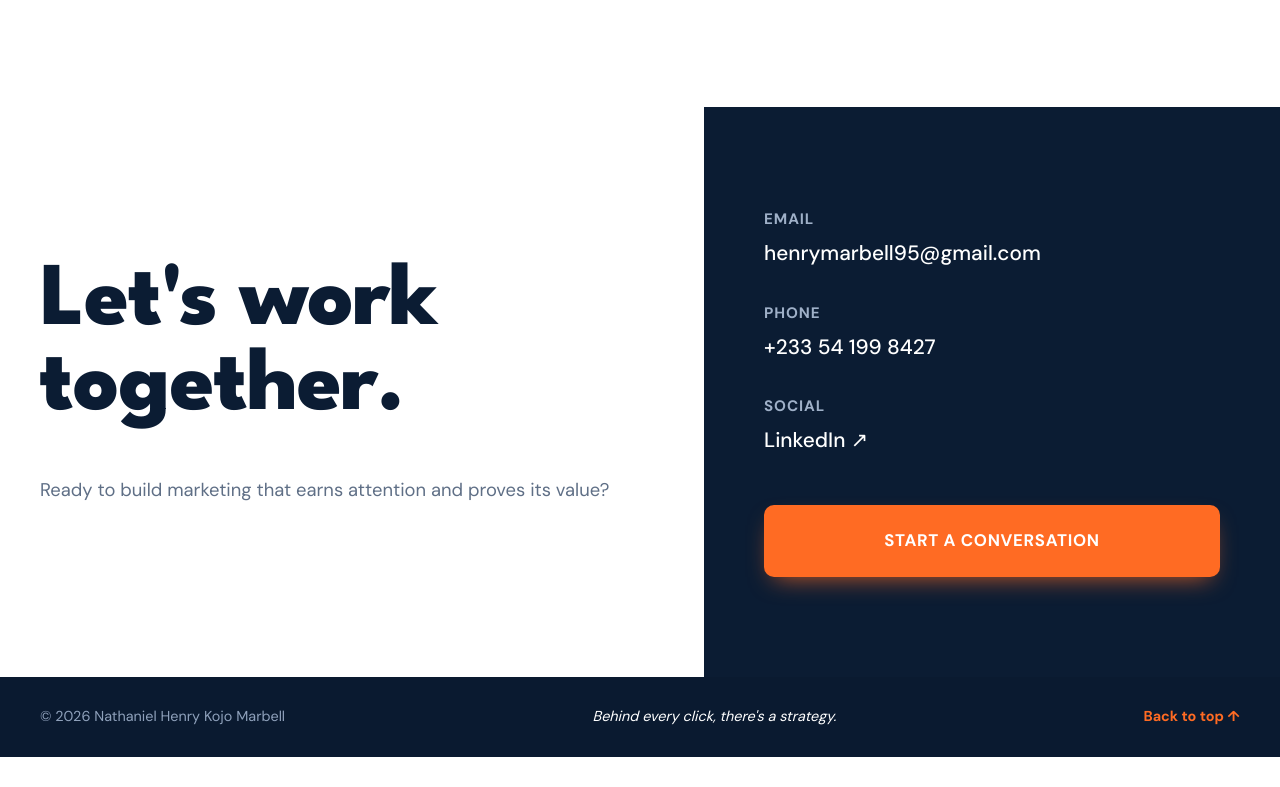
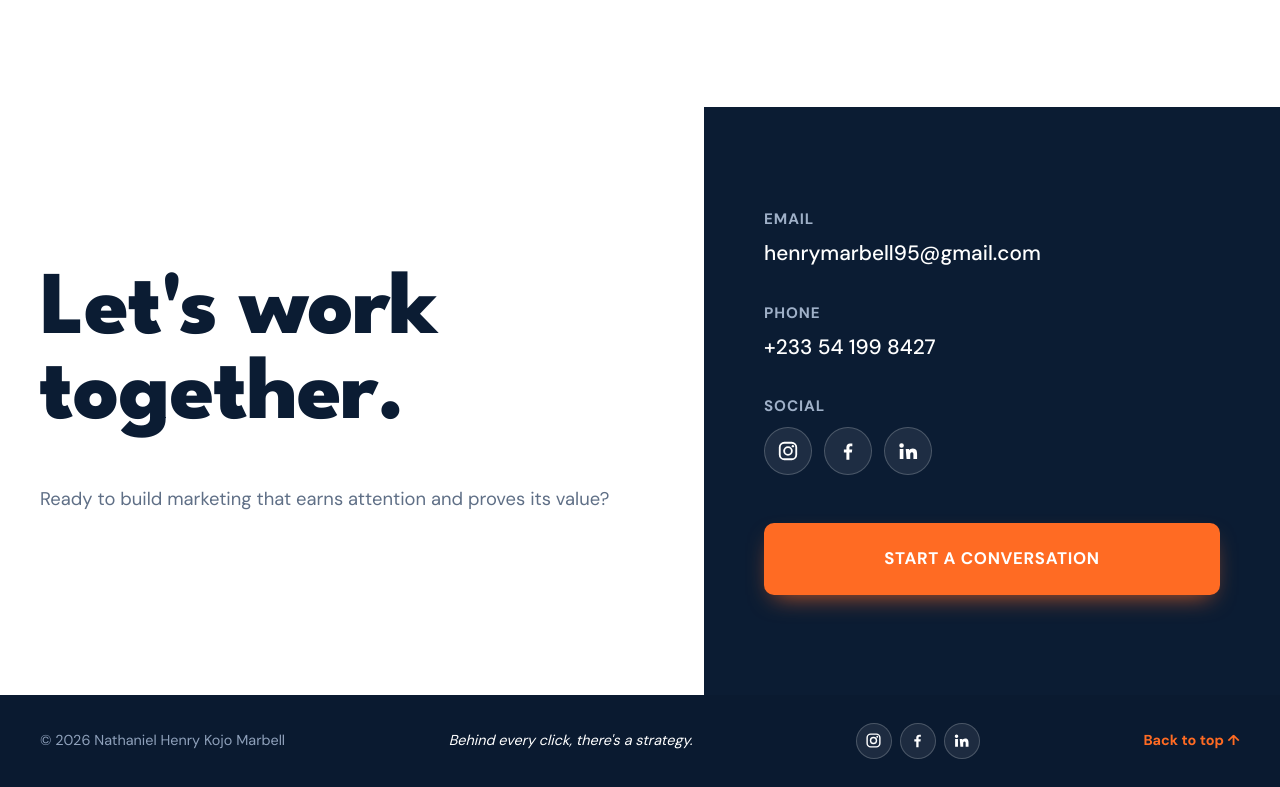
Before and after one commit to Steev-vhoo/nathenry-portfolio, a plain HTML site: page index.html in a window 1280 px wide. Shown: the part 8695-9482 px from the top of the page. Before the commit the page ends 9452 px from the top, so only its background shows below. Drawn offline with Linux system fonts and the light colour scheme.

Commit message:
Add Instagram and Facebook social icons to contact and footer
Co-Authored-By: Claude Opus 5.5 <noreply@anthropic.com>
Claude-Session: https://claude.ai/code/session_01KB7VQGhMM2CDHsx4MbVJ8p

```diff
--- a/index.html
+++ b/index.html
@@ -349,7 +349,7 @@
           <dl class="contact__list">
             <div><dt>Email</dt><dd><a href="mailto:henrymarbell95@gmail.com">henrymarbell95@gmail.com</a></dd></div>
             <div><dt>Phone</dt><dd><a href="tel:+233541998427">+233 54 199 8427</a></dd></div>
-            <div><dt>Social</dt><dd><a href="https://www.linkedin.com/in/nhkmarbell" target="_blank" rel="noopener">LinkedIn ↗</a></dd></div>
+            <div><dt>Social</dt><dd><ul class="socials"><li><a href="https://www.instagram.com/henry.marbell_/" target="_blank" rel="noopener" aria-label="Instagram"><svg viewBox="0 0 24 24" aria-hidden="true"><rect x="3" y="3" width="18" height="18" rx="5" fill="none" stroke="currentColor" stroke-width="2"/><circle cx="12" cy="12" r="4.2" fill="none" stroke="currentColor" stroke-width="2"/><circle cx="17.3" cy="6.7" r="1.3" fill="currentColor"/></svg></a></li><li><a href="https://www.facebook.com/share/1MGvW6D3N6/" target="_blank" rel="noopener" aria-label="Facebook"><svg viewBox="0 0 24 24" aria-hidden="true"><path fill="currentColor" d="M13.5 21.5v-8h2.7l.4-3.2h-3.1V8.3c0-.9.26-1.55 1.57-1.55h1.67V3.9a22 22 0 0 0-2.43-.13c-2.4 0-4.05 1.47-4.05 4.17v2.36H7.5v3.2h2.76v8z"/></svg></a></li><li><a href="https://www.linkedin.com/in/nhkmarbell" target="_blank" rel="noopener" aria-label="LinkedIn"><svg viewBox="0 0 24 24" aria-hidden="true"><path fill="currentColor" d="M4.98 3.5a2.5 2.5 0 1 1 0 5 2.5 2.5 0 0 1 0-5zM3 9.75h4v11H3zm6.5 0h3.8v1.5h.06c.53-1 1.83-2.05 3.77-2.05 4.03 0 4.77 2.65 4.77 6.1v5.45h-4v-4.83c0-1.15-.02-2.63-1.6-2.63-1.6 0-1.85 1.25-1.85 2.55v4.91h-4z"/></svg></a></li></ul></dd></div>
           </dl>
           <a class="btn btn--orange btn--block" href="mailto:henrymarbell95@gmail.com?subject=Let's%20work%20together">Start a conversation</a>
         </div>
@@ -361,6 +361,7 @@
     <div class="container footer__inner">
       <p>© <span id="year">2026</span> Nathaniel Henry Kojo Marbell</p>
       <p class="footer__tag">Behind every click, there's a strategy.</p>
+      <ul class="socials socials--footer"><li><a href="https://www.instagram.com/henry.marbell_/" target="_blank" rel="noopener" aria-label="Instagram"><svg viewBox="0 0 24 24" aria-hidden="true"><rect x="3" y="3" width="18" height="18" rx="5" fill="none" stroke="currentColor" stroke-width="2"/><circle cx="12" cy="12" r="4.2" fill="none" stroke="currentColor" stroke-width="2"/><circle cx="17.3" cy="6.7" r="1.3" fill="currentColor"/></svg></a></li><li><a href="https://www.facebook.com/share/1MGvW6D3N6/" target="_blank" rel="noopener" aria-label="Facebook"><svg viewBox="0 0 24 24" aria-hidden="true"><path fill="currentColor" d="M13.5 21.5v-8h2.7l.4-3.2h-3.1V8.3c0-.9.26-1.55 1.57-1.55h1.67V3.9a22 22 0 0 0-2.43-.13c-2.4 0-4.05 1.47-4.05 4.17v2.36H7.5v3.2h2.76v8z"/></svg></a></li><li><a href="https://www.linkedin.com/in/nhkmarbell" target="_blank" rel="noopener" aria-label="LinkedIn"><svg viewBox="0 0 24 24" aria-hidden="true"><path fill="currentColor" d="M4.98 3.5a2.5 2.5 0 1 1 0 5 2.5 2.5 0 0 1 0-5zM3 9.75h4v11H3zm6.5 0h3.8v1.5h.06c.53-1 1.83-2.05 3.77-2.05 4.03 0 4.77 2.65 4.77 6.1v5.45h-4v-4.83c0-1.15-.02-2.63-1.6-2.63-1.6 0-1.85 1.25-1.85 2.55v4.91h-4z"/></svg></a></li></ul>
       <a href="#home" class="footer__top">Back to top ↑</a>
     </div>
   </footer>
--- a/styles.css
+++ b/styles.css
@@ -286,6 +286,16 @@ ul, ol { margin: 0; padding: 0; list-style: none; }
 .contact__list a { text-decoration: none; border-bottom: 2px solid transparent; transition: border-color .2s, color .2s; }
 .contact__list a:hover { border-color: var(--orange); color: #ffd4bd; }
 
+/* Social icons */
+.socials { display: flex; gap: 12px; margin-top: 8px; }
+.socials a { width: 48px; height: 48px; border-radius: 50%; display: grid; place-items: center; background: rgba(255,255,255,.08); border: 1px solid rgba(255,255,255,.2); color: #fff; transition: background .2s, transform .2s, border-color .2s; }
+.contact__list .socials a { border-bottom: 1px solid rgba(255,255,255,.2); }
+.socials a:hover, .contact__list .socials a:hover { background: var(--orange); border-color: var(--orange); color: #fff; transform: translateY(-3px); }
+.socials svg { width: 22px; height: 22px; }
+.socials--footer { margin: 0; gap: 8px; }
+.socials--footer a { width: 36px; height: 36px; }
+.socials--footer svg { width: 17px; height: 17px; }
+
 /* Footer */
 .footer { background: var(--navy-900); color: #8fa1bb; font-size: .9rem; padding: 28px 0; }
 .footer__inner { display: flex; flex-wrap: wrap; justify-content: space-between; gap: 12px; align-items: center; }
```
